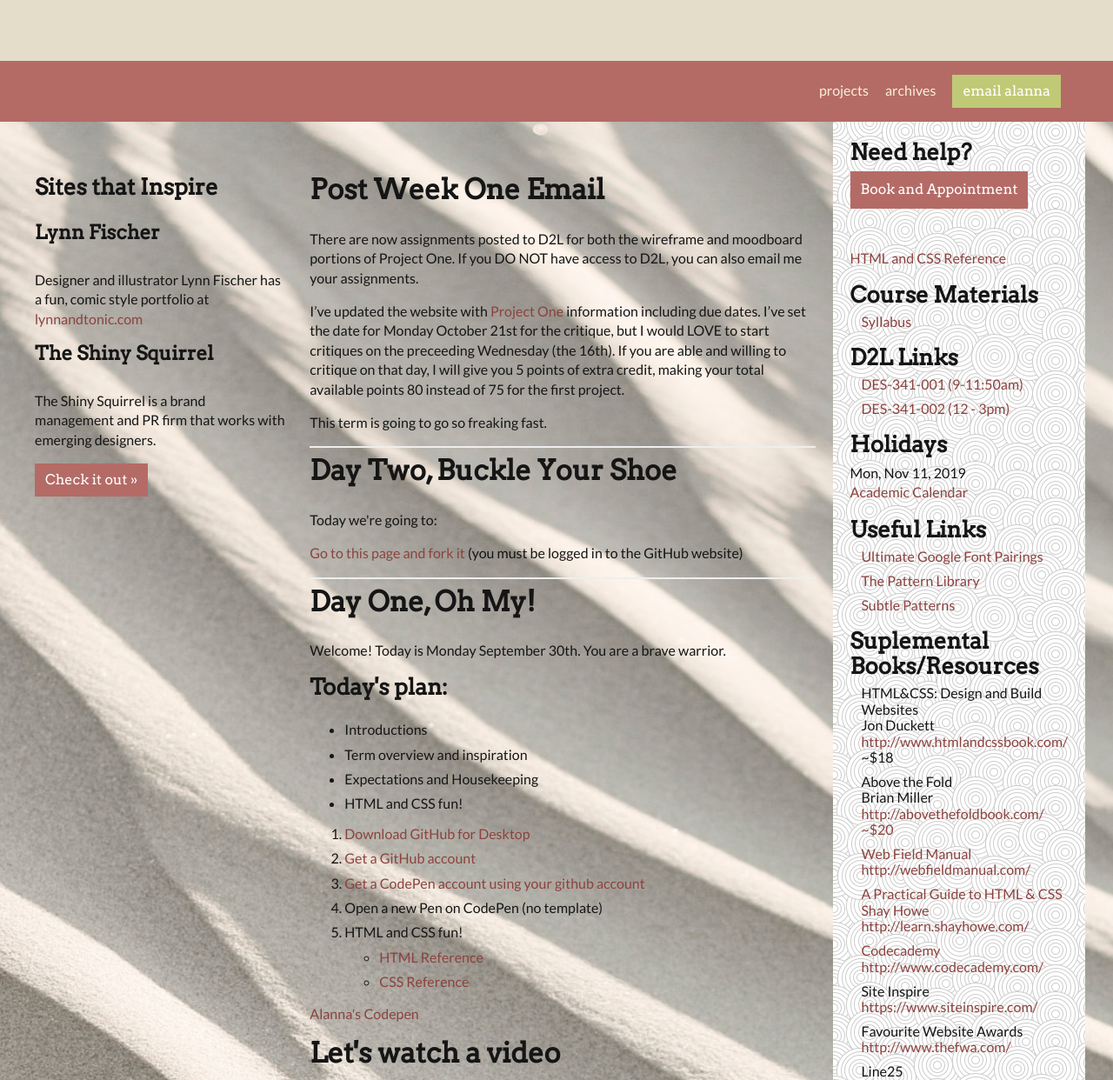
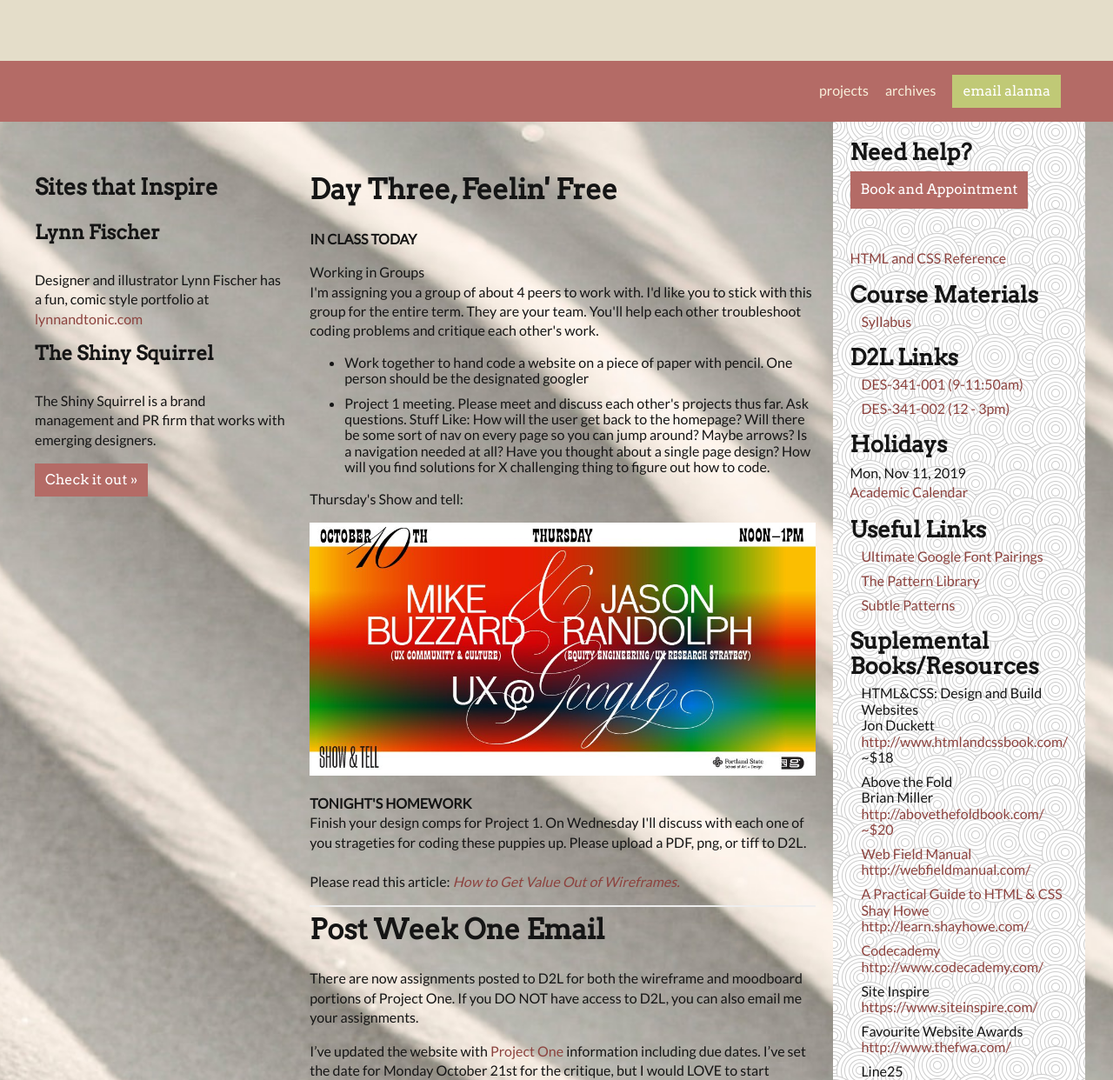
Before and after one commit to Samturoff/des341, a PHP site: page / in a window 1280 px wide. Shown: the part 410-1652 px from the top of the page at 87% size. Run offline with PHP 8.4, Linux system fonts and the light colour scheme.

Commit message:
added day three notes

```diff
--- a/css/style.css
+++ b/css/style.css
@@ -71,6 +71,7 @@ p {
 	line-height: 1.4em;
 }
 
+strong {text-transform: uppercase;}
 header, main { margin: 0; }
 
 nav {
@@ -146,6 +147,7 @@ a.button:hover {
 	background-color: #63695d;
 }
 
+.showntell {width: 100%;}
 footer {
 	background-color: #878f7f;
 	width: 100%;
--- a/index.html
+++ b/index.html
@@ -35,8 +35,23 @@
 				<a class="button" href="http://www.theshinysquirrel.com/" target="_blank">Check it out &#187;</a>
 			</article>
 			<article>
-				<!-- <h2>Day Three, Feelin' Free</h2>
-				<p>Tonight's homework: Please read this article: <em><a href="https://medium.com/@dustin/how-to-get-value-from-wireframes-f40c2cf27960#.y1l6v6gdg" target="_blank">How to Get Value Out of Wireframes.</a></em> -->
+				<h2>Day Three, Feelin' Free</h2>
+				<p><strong>In Class Today</strong></p>
+				<p>Working in Groups<br>
+					I'm assigning you a group of about 4 peers to work with. I'd like you to stick with this group for the entire term. They are your team. You'll help each other troubleshoot coding problems and critique each other's work.<br>
+				</p>
+				<ul>
+					<li>Work together to hand code a website on a piece of paper with pencil. One person should be the designated googler</li>
+					<li>Project 1 meeting. Please meet and discuss each other's projects thus far. Ask questions. Stuff Like: How will the user get back to the homepage? Will there be some sort of nav on every page so you can jump around? Maybe arrows? Is a navigation needed at all? Have you thought about a single page design? How will you find solutions for X challenging thing to figure out how to code.</li>
+				</ul>
+				<p>Thursday's Show and tell:</p>
+				<p><a href="https://www.facebook.com/events/552017848883817/"><img src="images/showintelloct10.jpg" class="showntell"></a></p>
+				<p><strong>Tonight's homework</strong><br>
+					Finish your design comps for Project 1. On Wednesday I'll discuss with each one of you strageties for coding these puppies up. Please upload a PDF, png, or tiff to D2L.<br><br>
+					Please read this article: <em><a href="https://medium.com/@dustin/how-to-get-value-from-wireframes-f40c2cf27960#.y1l6v6gdg" target="_blank">How to Get Value Out of Wireframes.</a></em><br>
+
+				</p>
+				<hr>
 				<h2>Post Week One Email</h2>
 				<p>There are now assignments posted to D2L for both the wireframe and moodboard portions of Project One. If you DO NOT have access to D2L, you can also email me your assignments.</p>
 
```
Also changed, not shown: images/showintelloct10.jpg (added).
